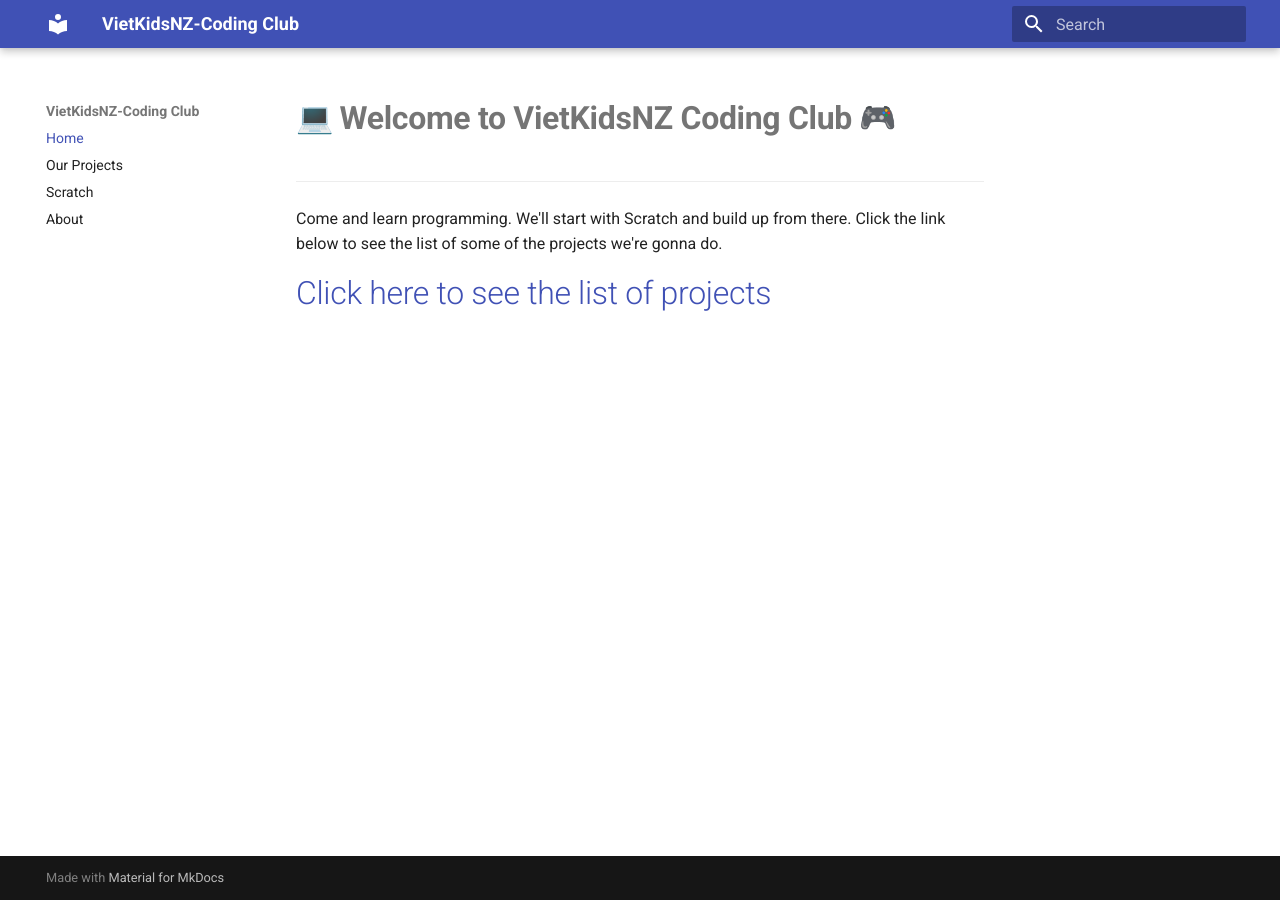
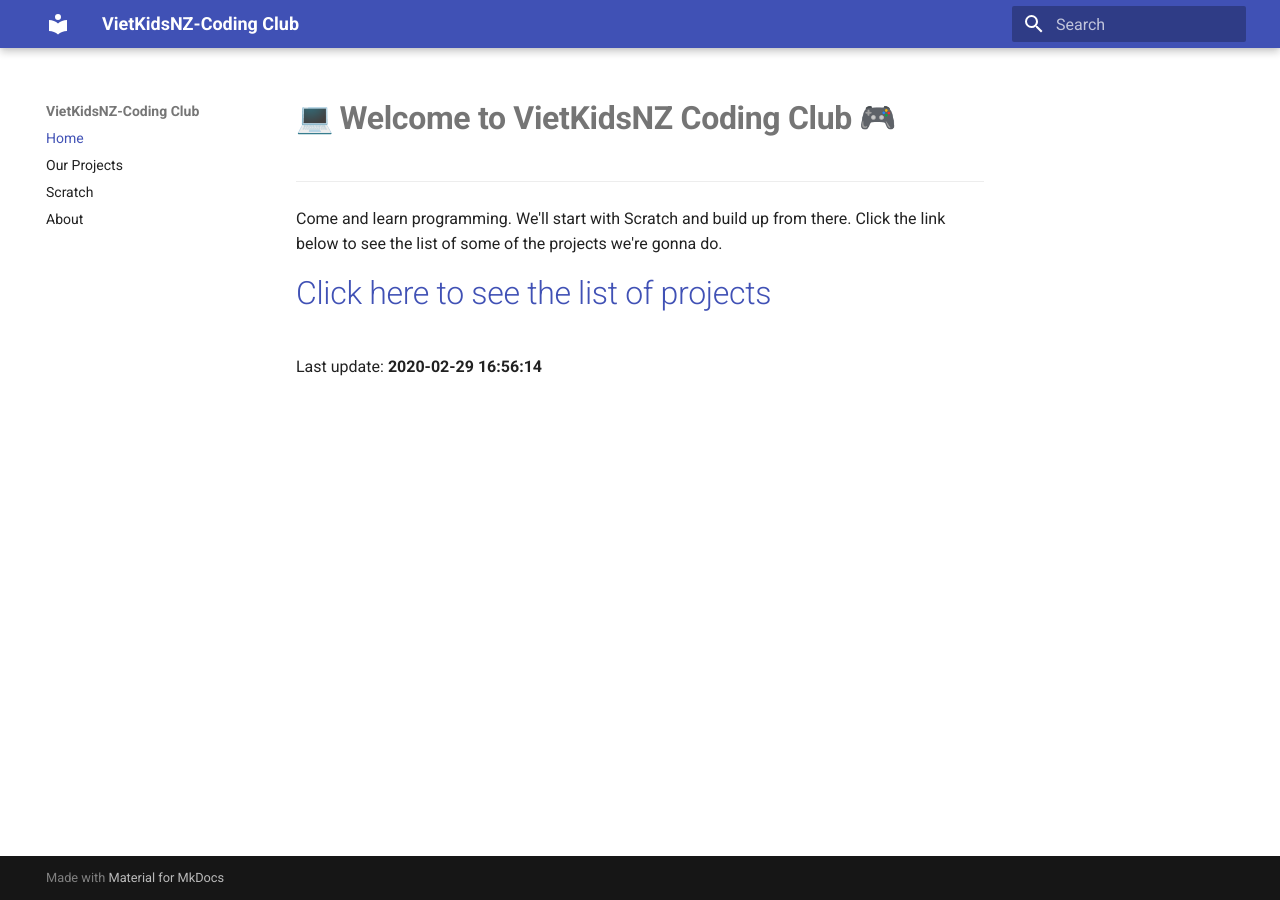
Before and after one commit to trungdtbk/VietKidsNZ-CC, an MkDocs documentation site: the page built from docs/index.md, in a window 1280 px wide. Built offline with MkDocs 1.6.1 and Material for MkDocs 9.7.7, drawn with Linux system fonts in a browser that asks for light colours; emoji names are drawn with the system emoji font.

Commit message:
add updated datetime

```diff
--- a/docs/index.md
+++ b/docs/index.md
@@ -7,3 +7,5 @@ Click the link below to see the list of some of the projects we're gonna do.
 
 
 # [Click here to see the list of projects](projects)
+
+Last update: **2020-02-29 16:56:14**
```
